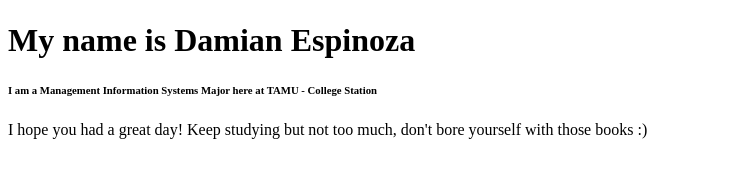
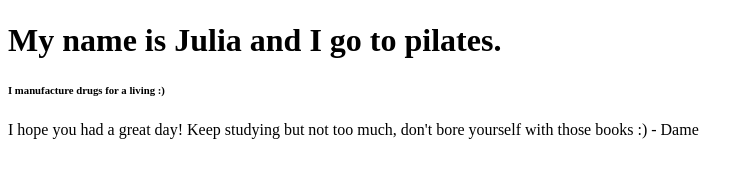
Before and after one commit to dameeeedolla/.github.io, a plain HTML site: page index.html in a window 1280 px wide. Shown: the part 342-520 px from the top of the page, without its empty margins (0-754 px from the left). Drawn offline with Linux system fonts and the light colour scheme.

Commit message:
Update index.html

```diff
--- a/index.html
+++ b/index.html
@@ -8,8 +8,9 @@
     <p>Damian's a baby...</p>
     <img src="IMG_6542.png" alt="Test Image" width="300">
 
-    <h1>My name is Damian Espinoza</h1>
-    <h6>I am a Management Information Systems Major here at TAMU - College Station</h6>
-    <p>I hope you had a great day! Keep studying but not too much, don't bore yourself with those books :)</p>
+    <h1>My name is Julia and I go to pilates.</h1>
+    <h6>I manufacture drugs for a living :)</h6>
+
+    <p>I hope you had a great day! Keep studying but not too much, don't bore yourself with those books :) - Dame</p>
   </body>
 </html>
```
